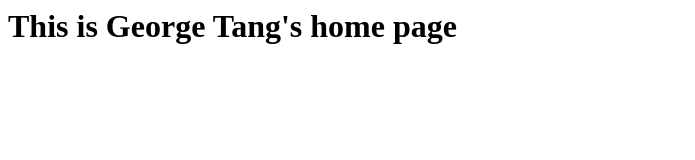
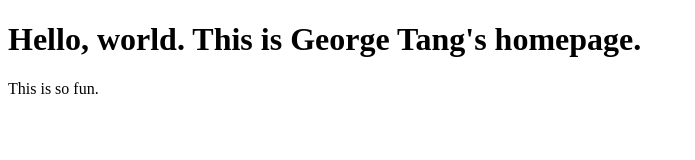
Before and after one commit to Diplotaurus/allaboutmememe, a plain HTML site: page index.html in a window 1280 px wide. Shown: the whole page, without its empty margins (0-695 px from the left). Drawn offline with Linux system fonts and the light colour scheme.

Commit message:
add a paragraph

```diff
--- a/index.html
+++ b/index.html
@@ -1,5 +1,12 @@
-<html>
+<!DOCTYPE html>
+<html lang="en">
+<head>
+    <meta charset="UTF-8">
+    <meta name="viewport" content="width=device-width, initial-scale=1.0">
+    <title>Document</title>
+</head>
 <body>
-<h1>This is George Tang's home page</h1>
+ <h1> Hello, world. This is George Tang's homepage.</h1>
+ <p>This is so fun.</p>
 </body>
 </html>
```
